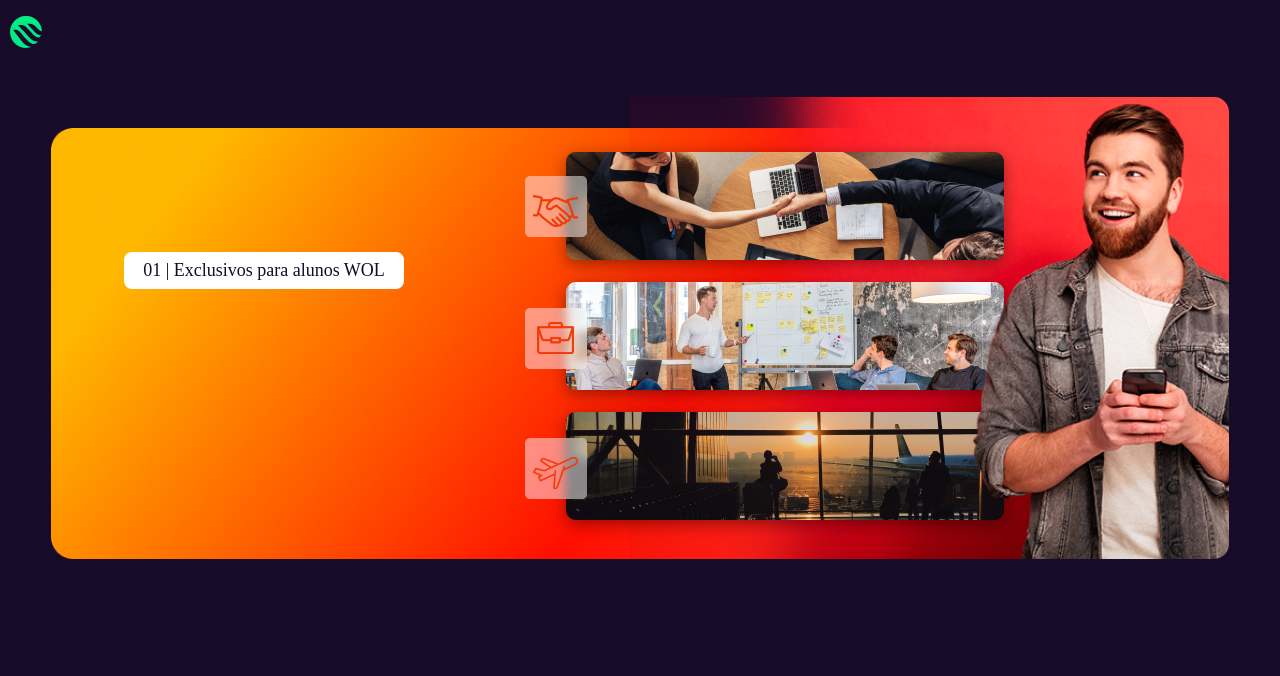
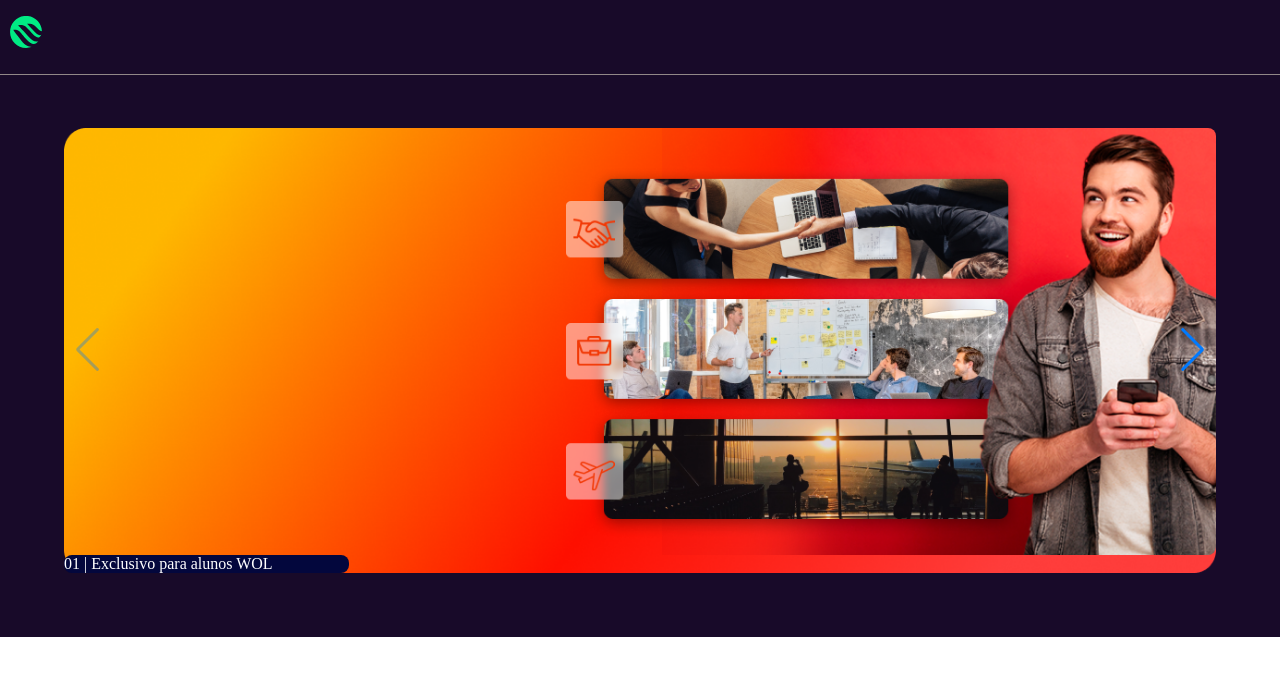
Before and after one commit to WillyKevin/sales-plataform-dashboard, a React (Vite) app: page /home in a window 1280 px wide. Shown: the top 676 px of the page. Built offline with nearby package versions, Linux system fonts and the light colour scheme.

Commit message:
Updates: All

```diff
--- a/src/presentation/home/style/home.scss
+++ b/src/presentation/home/style/home.scss
@@ -7,5 +7,5 @@
 .bg_img_home {
     background-color: rgb(24, 10, 41);
     width: 100%;
-    height: 100vh;
+    height: auto;
 }
--- a/src/presentation/shared/components/bannerHome.tsx
+++ b/src/presentation/shared/components/bannerHome.tsx
@@ -1,26 +1,52 @@
 
-import style from '../styles/bannerHome.module.scss';
+
 import banner1 from '/src/assets/images/bannerHomeBackground.png';
 import banner2 from '/src/assets/images/bannerHomeBackground2.png';
 
+import React, { useRef, useState } from "react";
+// Import Swiper React components
+import { Swiper, SwiperSlide } from "swiper/react";
+// Import Swiper styles
+import "swiper/css";
+import "swiper/css/navigation";
+
+import style from '../styles/bannerHome.module.scss';
+
+// import required modules
+import { Navigation } from "swiper";
+
 function BannerHome() {
     return (
-        <div className={style.bannerHome_items}>
-            <div className={style.bannerHome_style1}>
-                <img id={style.bannerHome_item} src={ banner1 } alt="banner1_Home"/>
-                <div className={style.anuncied_items_banner}>
-                    <div className='anuncied_items_style'>
-                        <p id={style.text_banner_home}>01 | Exclusivos para alunos WOL</p>
-                    </div>
-                </div>
+        <>
+        <div className={style.container_sweeper_items}>
+            <div className={style.container_sweeper_style}>
+                <Swiper navigation={true} modules={[Navigation]} className={style.mySwiper}>
+                    <SwiperSlide className={style.slide}>
+                        <div className={style.banner_position}>
+                            <img className={style.bannerImageCard} src={banner1} alt="imageBanner"/>
+                        </div>
+                        <div className={style.subBanner_position}>
+                            <img className={style.bannerImageCard2} src={banner2} alt="imageBanner2"/>
+                        </div>
+                        <div className={style.text_title_items}>
+                            <div className={style.text_title_style}>
+                                <p className={style.text_card_title}>01 | Exclusivo para alunos WOL</p>
+                            </div>
+                        </div>
+                    </SwiperSlide>
+                    <SwiperSlide className={style.slide}>Slide 2</SwiperSlide>
+                    <SwiperSlide className={style.slide}>Slide 3</SwiperSlide>
+                    <SwiperSlide className={style.slide}>Slide 4</SwiperSlide>
+                    <SwiperSlide className={style.slide}>Slide 5</SwiperSlide>
+                    <SwiperSlide className={style.slide}>Slide 6</SwiperSlide>
+                    <SwiperSlide className={style.slide}>Slide 7</SwiperSlide>
+                    <SwiperSlide className={style.slide}>Slide 8</SwiperSlide>
+                    <SwiperSlide className={style.slide}>Slide 9</SwiperSlide>
+                </Swiper>
             </div>
+        </div>
 
-            <div className={style.bannerHome_style2}>
-                <img id={style.bannerSecondaryHome_item} src={ banner2 } alt="banner2_home"/>
-            </div>
-
-
-        </div>
+    </>
     );
 }
 
--- /dev/null
+++ b/src/presentation/shared/components/buttonFinishForm.tsx
@@ -0,0 +1,19 @@
+
+import style from '../styles/buttonFinishForm.module.scss';
+
+function ButtonForm() {
+    const buttonText = [{
+        buttonDescription: 'Concluir Step'
+    }]
+    return(
+        <div className={style.button_form_items}>
+            {buttonText.map((item, index) => (
+                <button className={style.button_form_style}>
+                    { item.buttonDescription }
+                </button>
+            ))}
+        </div>
+    );
+}
+
+export default ButtonForm
--- a/src/presentation/shared/components/videoBodyAluno.tsx
+++ b/src/presentation/shared/components/videoBodyAluno.tsx
@@ -3,15 +3,34 @@ import icon1 from '/src/assets/images/prancheta.bd02f980.svg';
 import icon2 from '/src/assets/images/play_preview.svg';
 
 import style from '../styles/videoBodyAluno.module.scss';
+import ButtonForm from './buttonFinishForm';
 
 function VideoBodyAluno() {
     const cardQuestions = [{
         numberQuestion: '01.',
-        questionText: 'Marque a opção que indica uma parte do dia.'
+        questionText: 'Marque a opção que indica uma parte do dia.',
+        question1: 'place',
+        question2: 'square',
+        question3: 'evening'
 
     }, {
         numberQuestion: '02.',
-        questionText: 'Marque a opção que pode ser traduzida como “enorme”.'
+        questionText: 'Marque a opção que pode ser traduzida como “enorme”.',
+        question1: 'screens',
+        question2: 'brilliant',
+        question3: 'huge'
+    }, {
+        numberQuestion: '03.',
+        questionText: 'Marque a opção que significa ”ano”.',
+        question1: 'year',
+        question2: 'month',
+        question3: 'day'
+    }, {
+        numberQuestion: '04.',
+        questionText: 'Marque a opção que pode ser traduzida como ”um”.',
+        question1: 'the',
+        question2: 'of',
+        question3: 'a'
     }]
     return (
         <div className={style.body_items_video}>
@@ -44,24 +63,26 @@ function VideoBodyAluno() {
 
                             <div className={style.video_preview_items}>
                                 <div className={style.video_preview_style}>
-                                    <p id={style.question_response}>place</p>
+                                    <p id={style.question_response}>{ item.question1 }</p>
+                                    <span className={style.check_icon}></span>
                                 </div>
                             </div>
                             <div className={style.video_preview_items}>
                                 <div className={style.video_preview_style}>
-                                    <p id={style.question_response}>square</p>
+                                    <p id={style.question_response}>{ item.question2 }</p>
                                 </div>
                             </div>
                             <div className={style.video_preview_items}>
                                 <div className={style.video_preview_style}>
-                                    <p id={style.question_response}>evening</p>
+                                    <p id={style.question_response}>{ item.question3 }</p>
                                 </div>
                             </div>
                         </div>
                         ))}
 
                     </div>
-
+                    {/* Botão de concluir teste */}
+                    <ButtonForm />
                 </div>
             </div>
         </div>
--- a/src/presentation/shared/styles/bannerHome.module.scss
+++ b/src/presentation/shared/styles/bannerHome.module.scss
@@ -1,56 +1,64 @@
-.bannerHome_items{
-    position: relative;
-}
 
-.bannerHome_style1 {
+.container_sweeper_items {
     display: flex;
     align-items: center;
     justify-content: center;
 }
 
-#bannerHome_item {
+.container_sweeper_style {
+    // background-color: rgb(194, 18, 18);
+    width: 90%;
+    height: 100%;
     margin-top: 8rem;
-    margin-bottom: 25px;
-    width: 92%;
-    height: auto;
+    border-radius: 8px;
+    margin-bottom: 4rem;
 }
 
-.bannerHome_style2 {
-    display: flex;
-    align-items: center;
-    justify-content: flex-end;
-    margin-right: 4%;
-    // position: relative;
+// .banner_position {
+//     background-color: #FFF;
+//     width: 100%;
+//     height: 100%;
+// }
+
+.bannerImageCard {
+    width: 100%;
+    height: 100%;
+    position: absolute;
 }
 
-#bannerSecondaryHome_item{
-    margin-top: -32rem;
-    border-radius: 15px;
+.subBanner_position {
+    display: flex;
+    align-items: flex-end;
+    justify-content: flex-end;
 }
 
-.anuncied_items_banner{
-    // background-color: rgb(36, 33, 33);
-    width: 465px;
-    height: 250px;
+.bannerImageCard2 {
+    position: relative;
+    width: 650px;
     border-radius: 8px;
-    position: absolute;
-    margin-left: -47rem;
-    margin-top: 5rem;
+}
 
+.slide{
+    // display: flex;
+    // align-items: center;
+    // justify-content: center;
+    // background-color: #FFF;
+    width: 100%;
+    height: 425px;
+    border-radius: 8px;
+    cursor: pointer;
+}
+
+.text_title_item {
     display: flex;
     align-items: center;
     justify-content: center;
 }
 
-#text_banner_home {
-    color: rgb(24, 10, 41);
-    font-size: 18px;
-    font-weight: 200;
-    background-color: #FFF;
-    text-align: center;
+.text_title_style {
+    width: 285px;
     border-radius: 8px;
-    padding: 8px;
-    width: 280px;
-    margin-top: -5rem;
-
+    background-color: rgb(3, 7, 61);
+    color: #FFF;
+    position: relative;
 }
--- /dev/null
+++ b/src/presentation/shared/styles/buttonFinishForm.module.scss
@@ -0,0 +1,26 @@
+.button_form_items {
+    display: flex;
+    align-items: center;
+    justify-content: center;
+}
+
+.button_form_style {
+    text-transform: uppercase;
+    margin: 8px auto 20px;
+    width: 100%;
+    max-width: 1280px;
+    height: 48px;
+    background: rgb(41, 0, 79);
+    border-radius: 20px;
+    color: rgb(0, 235, 132);
+    border: none;
+    cursor: pointer;
+    font-weight: bold;
+    font-size: 14px;
+}
+
+.button_form_style:hover {
+    background: rgb(60, 4, 112);
+    color: rgb(9, 243, 141);
+    transition: all 0.2s ease-in-out 0s;
+}
--- a/src/presentation/shared/styles/headerMenu.module.scss
+++ b/src/presentation/shared/styles/headerMenu.module.scss
@@ -6,6 +6,7 @@
     z-index: 10;
     background-color: rgb(24, 10, 41);
     transition: all 0.6s ease 0s;
+    border-bottom: 1px solid rgb(146, 136, 136);
 }
 
 #header_logo_home {
--- a/src/presentation/shared/styles/videoBodyAluno.module.scss
+++ b/src/presentation/shared/styles/videoBodyAluno.module.scss
@@ -10,7 +10,7 @@
 .body_items_style {
     // background-color: rgb(70, 64, 64);
     width: 900px;
-    height: 150vh;
+    height: 308vh;
     border-radius: 8px;
     // margin-top: 6rem;
     margin-bottom: 25px;
@@ -43,7 +43,7 @@
     line-height: 1.33;
     color: rgb(42, 0, 79);
     border-radius: 0px;
-    border-bottom: 1px solid rgb(22, 97, 172);
+    border-bottom: 1px solid rgb(220, 224, 228);
     top: 75px;
     height: 75px;
     padding-top: 100px;
@@ -68,9 +68,11 @@
 
 .container_questions_style {
     background-color: rgb(245, 247, 249);;
+    border-bottom: solid 1px rgb(220, 224, 228);
+    cursor: pointer;
     width: 100%;
     height: 385px;
-    border-radius: 8px;
+    border-radius: 8px 8px 0 0;
     margin-top: 2rem;
     margin-bottom: 2rem;
 }
@@ -115,6 +117,17 @@
     align-items: center;
 }
 
+.check_icon {
+    background-image: url('/src/assets/images/check-answer-correct.a7d570ed.svg');
+    visibility: visible;
+}
+
+.video_preview_style:active {
+    border: 1px solid rgb(4, 196, 4);
+    transition: all 0.3s ease-in-out 0s;
+
+}
+
 #question_response {
     font-size: 15px;
     font-weight: 400;
@@ -124,7 +137,6 @@
 
 .subtitle_preview_items {
     margin-top: 8px;
-    // background-color: #FFF;
     width: 100%;
     height: 25px;
 }
--- a/src/presentation/shared/styles/videoCardAluno.module.scss
+++ b/src/presentation/shared/styles/videoCardAluno.module.scss
@@ -27,6 +27,11 @@
     justify-content: center;
     -webkit-box-align: center;
     align-items: center;
+}
+
+.button_play_style {
+    background: none;
+    border: none;
 }
 
 #button_play_video {
@@ -78,9 +83,6 @@
     // background-color: rgb(57, 4, 117);
     width: 100%;
     height: 70px;
-    // display: flex;
-    // align-items: center;
-    // justify-content: center;
 }
 
 #play_less_video {
@@ -109,6 +111,7 @@
     width: 55px;
     height: 55px;
     border-radius: 8px;
+    cursor: pointer;
 }
 
 .fav_item {
@@ -116,10 +119,6 @@
     cursor: pointer;
 }
 
-// .fav_item:after {
-//     background-image: url('/src/assets/images/fav-flag-toggled.1b8fb855.svg');
-// }
-
 #text_fav {
     color: #FFF;
     font-size: 12px;
```
Also changed, not shown: src/presentation/shared/components/videoCardAluno.tsx (+17 -9 lines), src/assets/images/check-answer-correct.a7d570ed.svg (added).
